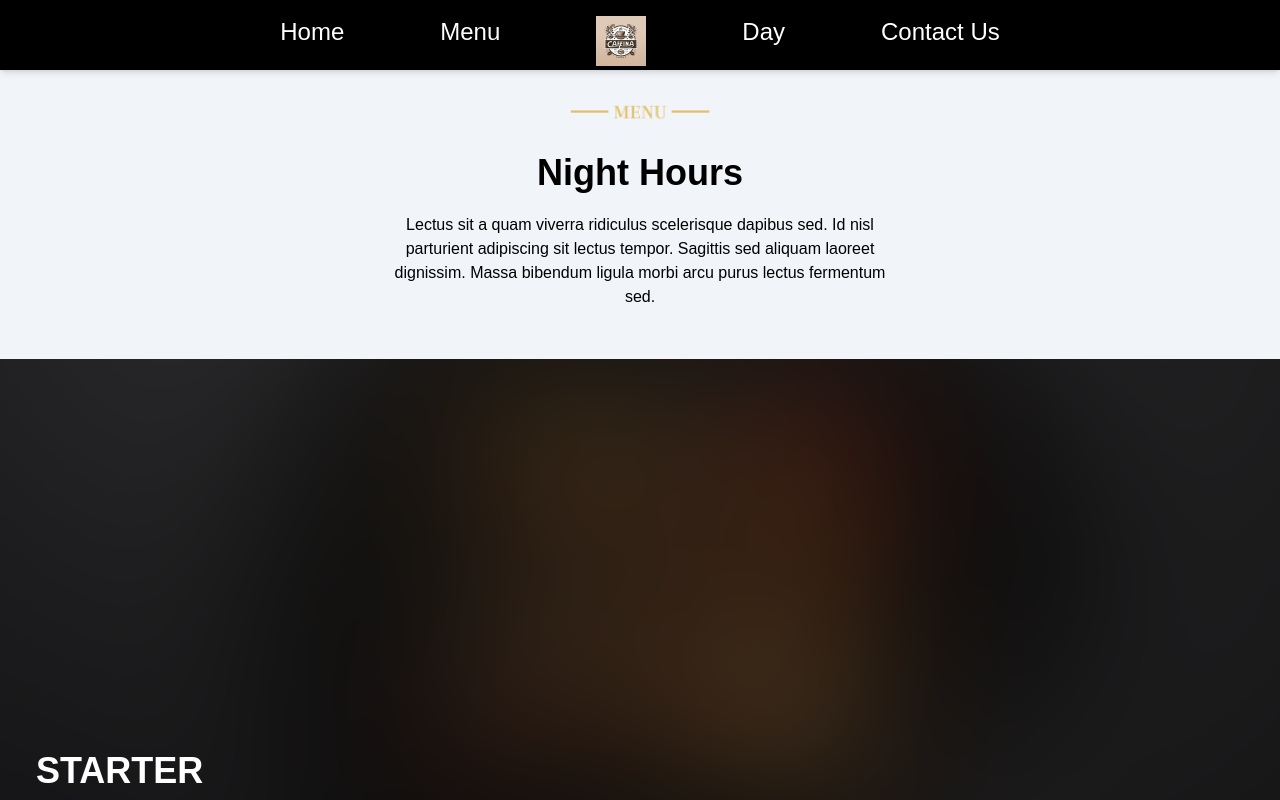
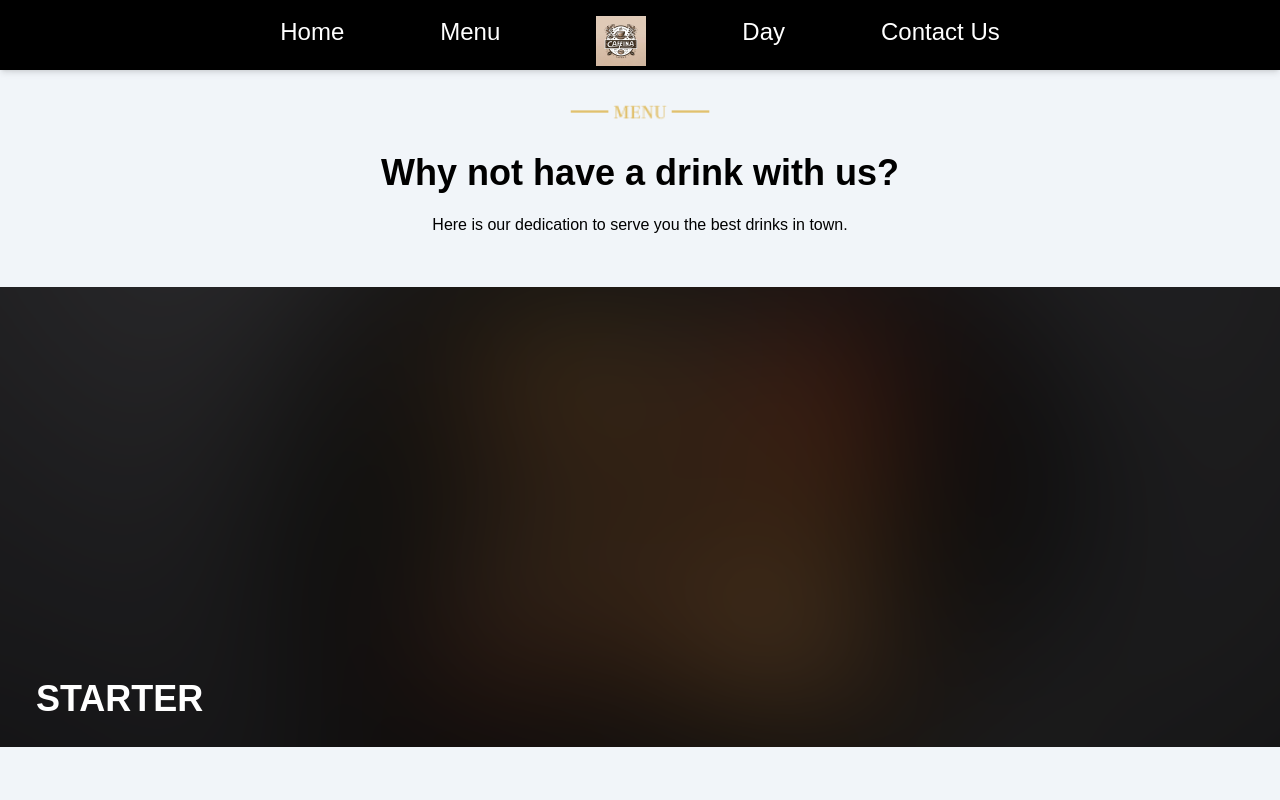
Before and after one commit to phatgg221/cloud-developing-app, a Next.js app: page /menu in a window 1280 px wide. Shown: the top 800 px of the page. Built offline with nearby package versions, Linux system fonts and the light colour scheme; a web font is replaced by a local one.

Commit message:
Update page.jsx

```diff
--- a/src/app/menu/page.jsx
+++ b/src/app/menu/page.jsx
@@ -15,10 +15,10 @@ const NightServe = () => {
                     className="mx-auto"
                 />
                 <p className="text-4xl pt-[30px] font-bold">
-                    Night Hours
+                    Why not have a drink with us?
                 </p>
                 <p className="mx-auto max-w-lg pt-[20px]">
-                    Lectus sit a quam viverra ridiculus scelerisque dapibus sed. Id nisl parturient adipiscing sit lectus tempor. Sagittis sed aliquam laoreet dignissim. Massa bibendum ligula morbi arcu purus lectus fermentum sed.
+                    Here is our dedication to serve you the best drinks in town.
                 </p>
             </div>
             {nightSection.map((item) => (
```
